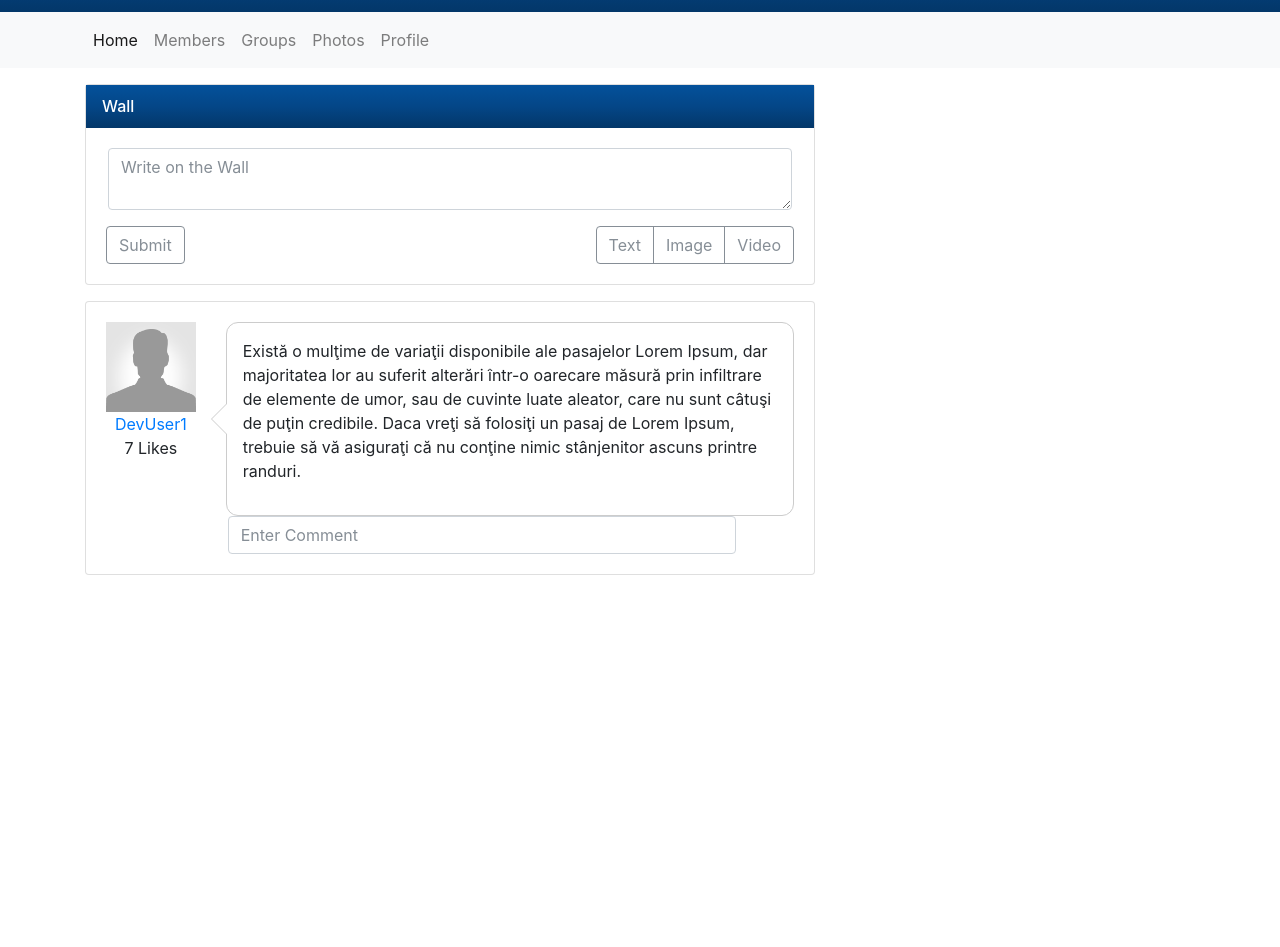
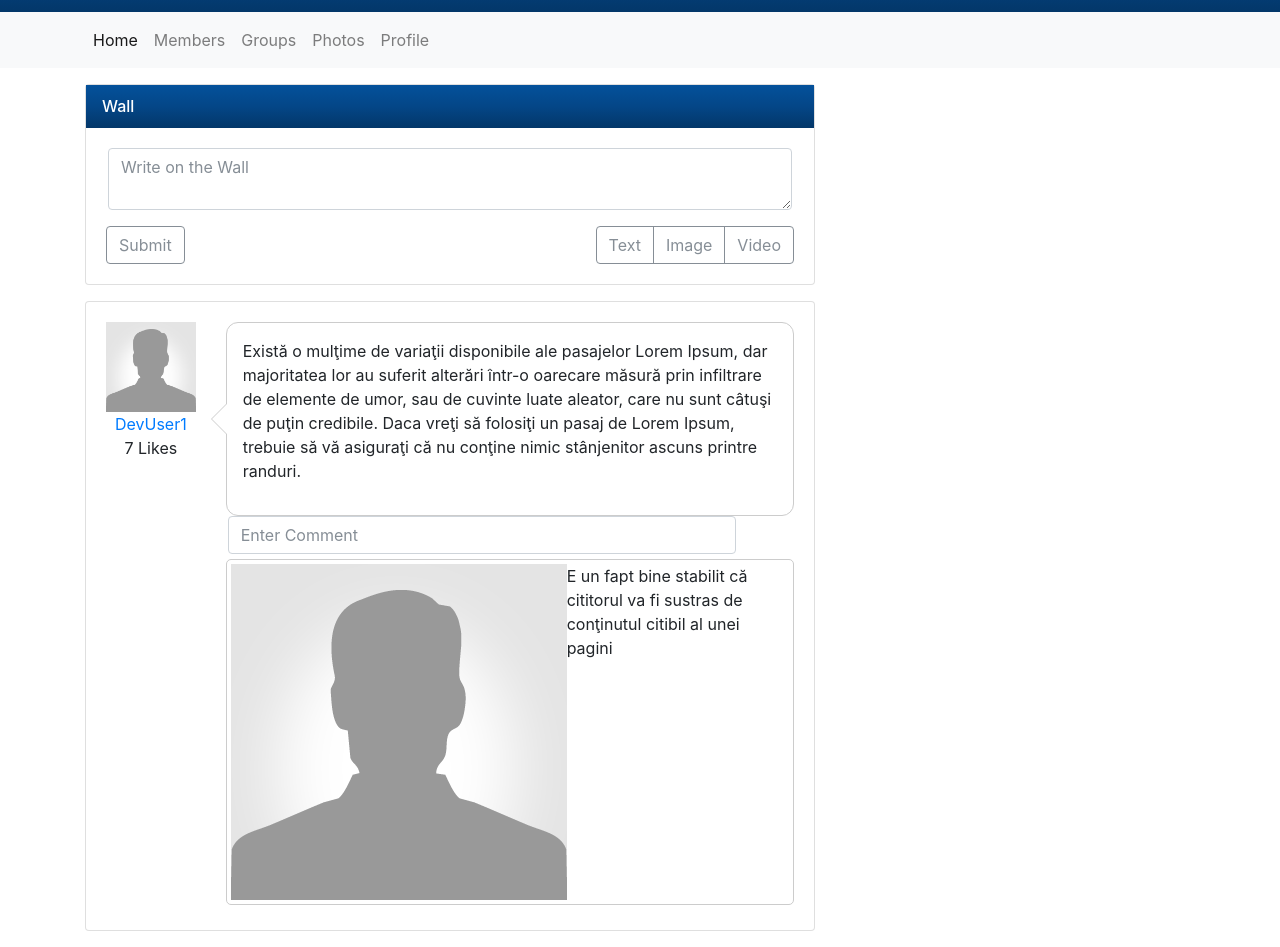
Before and after one commit to petriDiaconescu/Projects-in-Bootstrap-4, a website: page index.html in a window 1280 px wide. Shown: the part 82-1029 px from the top of the page. Before the commit the page ends 800 px from the top, so only its background shows below. Drawn offline with nearby package versions, Linux system fonts and the light colour scheme; files that its build step writes are made by us from their sources.

Commit message:
Create one comment.

```diff
--- a/index.html
+++ b/index.html
@@ -125,7 +125,20 @@
                         </div>
                       </form>
                     </div><!-- comment-form end -->
-
+                    <div class="clearfix"></div>
+                    <div class="comments">
+                      <div class="comment">
+                        <a href="#" class="comment-avater float-left">
+                          <img src="img/user.png" alt="" class="img-fluid" />
+                        </a>
+                        <div class="comment-text">
+                          <p>
+                            E un fapt bine stabilit că cititorul va fi sustras de conţinutul citibil al unei pagini
+                          </p>
+                        </div>
+                      </div><!-- comment end -->
+                      <div class="clearfix"></div>
+                    </div><!-- comments end -->
                   </div><!-- col-sm-10 end -->
                 </div><!-- row end -->
               </div><!-- card-body end -->
--- a/scss/style.scss
+++ b/scss/style.scss
@@ -92,3 +92,12 @@ header {
     width: 100%;
   }
 }
+
+.comment {
+  border: 1px solid #ccc;
+  border-radius: .313rem;
+  padding: .25rem;
+  margin: .313rem 0;
+  overflow: auto;
+  width: 100%;
+}
```
Also changed, not shown: snapshots/after.jpg, snapshots/before.jpg.
